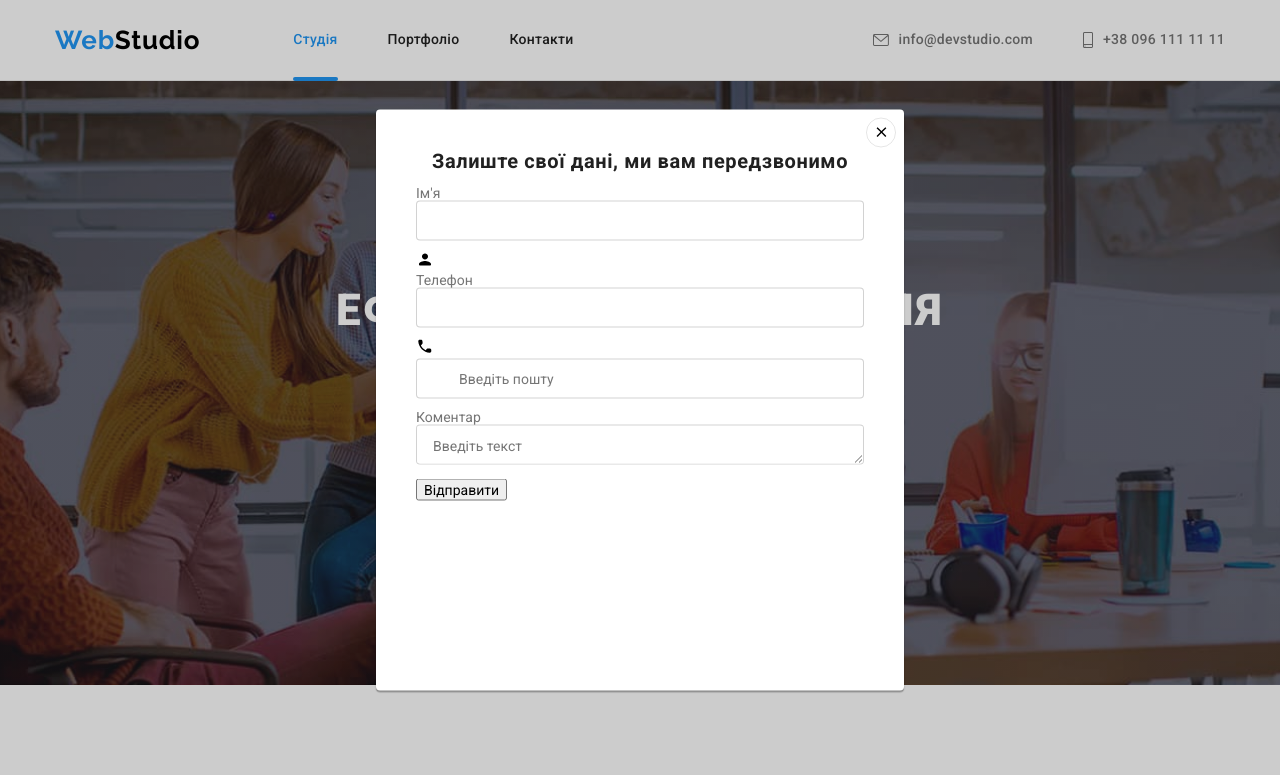
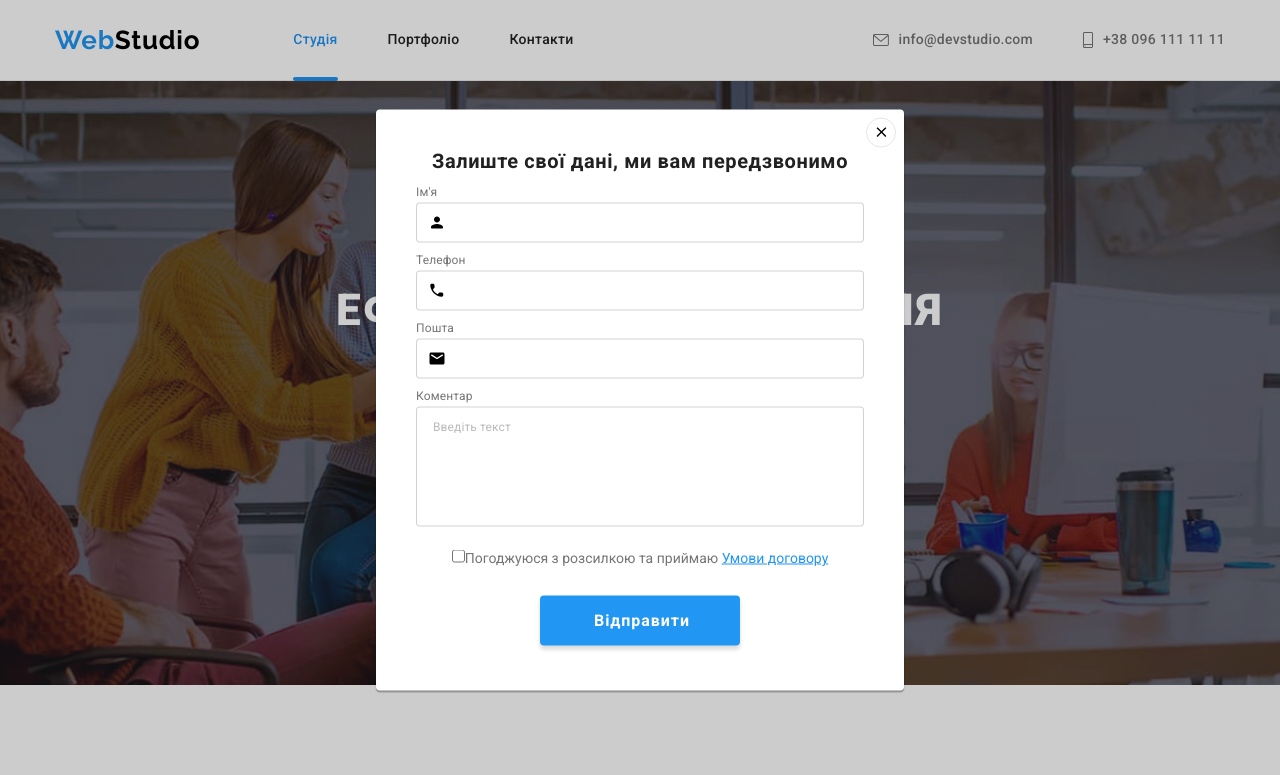
Before and after one commit to Yaroslav-Marinich/goit-markup-hw-06, a plain HTML site: page index.html in a window 1280 px wide. Both pictures are taken after a click on the button "Замовити послугу". Shown: the top 775 px of the page. Drawn offline with nearby package versions, Linux system fonts and the light colour scheme.

Commit message:
fix modal form

```diff
--- a/css/style.css
+++ b/css/style.css
@@ -221,12 +221,11 @@ body {
   background-color: var(--btn-color);
   font-weight: 700;
   font-size: 16px;
-  line-height: 30px;
+  line-height: 1.88;
   display: flex;
   align-items: center;
   text-align: center;
   letter-spacing: 0.06em;
-  background: var(--btn-color);
   border: 2px solid var(--btn-color);
   box-shadow: 0px 4px 4px rgba(0, 0, 0, 0.15);
   border-radius: 4px;
@@ -580,19 +579,85 @@ color: var(--title-text-color);
 margin-bottom: 12px;
 }
 
-.modal-input,
-.modal-text {
+.input-wrap {
+  position: relative;
+}
+
+.modal-field {
+  margin-bottom: 10px;
+}
+
+.input-label {
+  font-size: 12px;
+  line-height: 1.17;
+  letter-spacing: 0.01em;
+  display: block;
+  margin-bottom: 4px;
+}
+
+.modal-input-icon {
+  position: absolute;
+  left: 12px;
+  top: 50%;
+  transform: translateY(-50%);
+}
+
+.modal-input {
   width: 100%;
   height: 40px;
   border: 1px solid rgba(33, 33, 33, 0.2);
-border-radius: 4px;
-margin-bottom: 10px;
-padding-left: 42px;
+  border-radius: 4px;
+  padding-left: 42px;
+  outline: transparent;
 }
 
-.modal-text {
+.modal-input:focus,
+.modal-input:hover {
+  border-color: var(--accent-color);
+  cursor: pointer;
+}
+
+.modal-input:focus + .modal-input-icon,
+.modal-input:hover + .modal-input-icon {
+  fill: var(--accent-color);
+}
+
+.modal-input::placeholder {
+  font-size: 12px;
+  line-height: 1.17;
+  letter-spacing: 0.01em;
+  color: rgba(117, 117, 117, 0.5);
+}
+
+.comment {
   width: 100%;
   padding: 12px 16px;
+  height: 120px;
+  resize: none;
+}
+
+.btn-submit {
+  width: 200px;
+  height: 50px;
+  padding: 10px 52px;
+}
+
+.license-field {
+  margin-top: 20px;
+  margin-bottom: 30px;
+  display: flex;
+  justify-content: center;
+}
+
+.modal-license {
+line-height: 1.71;
+letter-spacing: 0.03em;
+}
+
+.license-link {
+  display: inline-block;
+  text-decoration-line: underline;
+  color: var(--accent-color);
 }
 
 /* ----------- portfolio ------------- */
@@ -654,7 +719,6 @@ padding-left: 42px;
 
 .content-link:hover,
 .content-link:focus {
-  /* transform: translateY(-2px); */
   box-shadow: 0px 1px 1px rgba(0, 0, 0, 0.12), 0px 4px 4px rgba(0, 0, 0, 0.06),
     1px 4px 6px rgba(0, 0, 0, 0.16);
 }
--- a/index.html
+++ b/index.html
@@ -599,48 +599,74 @@
         </button>
         <p class="modal-title">Залиште свої дані, ми вам передзвонимо</p>
         <form class="modal-form">
+
           <div class="modal-field">
             <label for="user-name" class="input-label">Ім'я</label>
             <div class="input-wrap">
               <input
-                type="text"
-                name="user-name"
-                class="modal-input"
-                required
-                id="user-name"
-              />
+              type="text"
+              name="user-name"
+              class="modal-input"
+              required
+              id="user-name" />
               <svg class="modal-input-icon" width="18" height="18">
                 <use href="./images/icons.svg#icon-person"></use>
               </svg>
             </div>
           </div>
 
-          <label class="input-label"
-            ><span>Телефон</span>
-            <span class="input-wrap">
+          <div class="modal-field">
+            <label for="user-tel" class="input-label">Телефон</label>
+            <div class="input-wrap">
               <input
                 type="tel"
                 name="user-tel"
                 class="modal-input"
                 title="+380 (96) 111-11-11"
                 required
+                id="user-tel"
               />
               <svg class="modal-input-icon" width="18" height="18">
                 <use href="./images/icons.svg#icon-phone"></use>
               </svg>
-            </span>
-          </label>
-          <input type="email" name="user-email" class="modal-input" placeholder="Введіть пошту" />
+            </div>
+          </div>
+
+          <div class="modal-field">
+            <label for="user-email" class="input-label">Пошта</label>
+            <div class="input-wrap">
+              <input
+              type="email"
+              name="user-email"
+              class="modal-input"
+              id="user-email" />
+          <svg class="modal-input-icon" width="18" height="18">
+            <use href="./images/icons.svg#icon-email"></use>
+          </svg>
+            </div>
+          </div>
+
           <div class="modal-field">
             <label for="user-comment" class="input-label">Коментар</label>
             <textarea
               name="user-comment"
               id="user-comment"
-              class="modal-text"
+              class="modal-input comment"
               placeholder="Введіть текст"
             ></textarea>
           </div>
-          <button type="submit">Відправити</button>
+
+          <div class="license-field">
+            <label for="license">
+              <input
+              type="checkbox"
+              name="license"
+              id="license"
+              class="modal-license">Погоджуюся з розсилкою та приймаю
+            <a href="" class="license-link link">Умови договору</a></label>
+            </div>
+
+          <button type="submit" class="button btn-submit">Відправити</button>
         </form>
       </div>
     </div>
```
